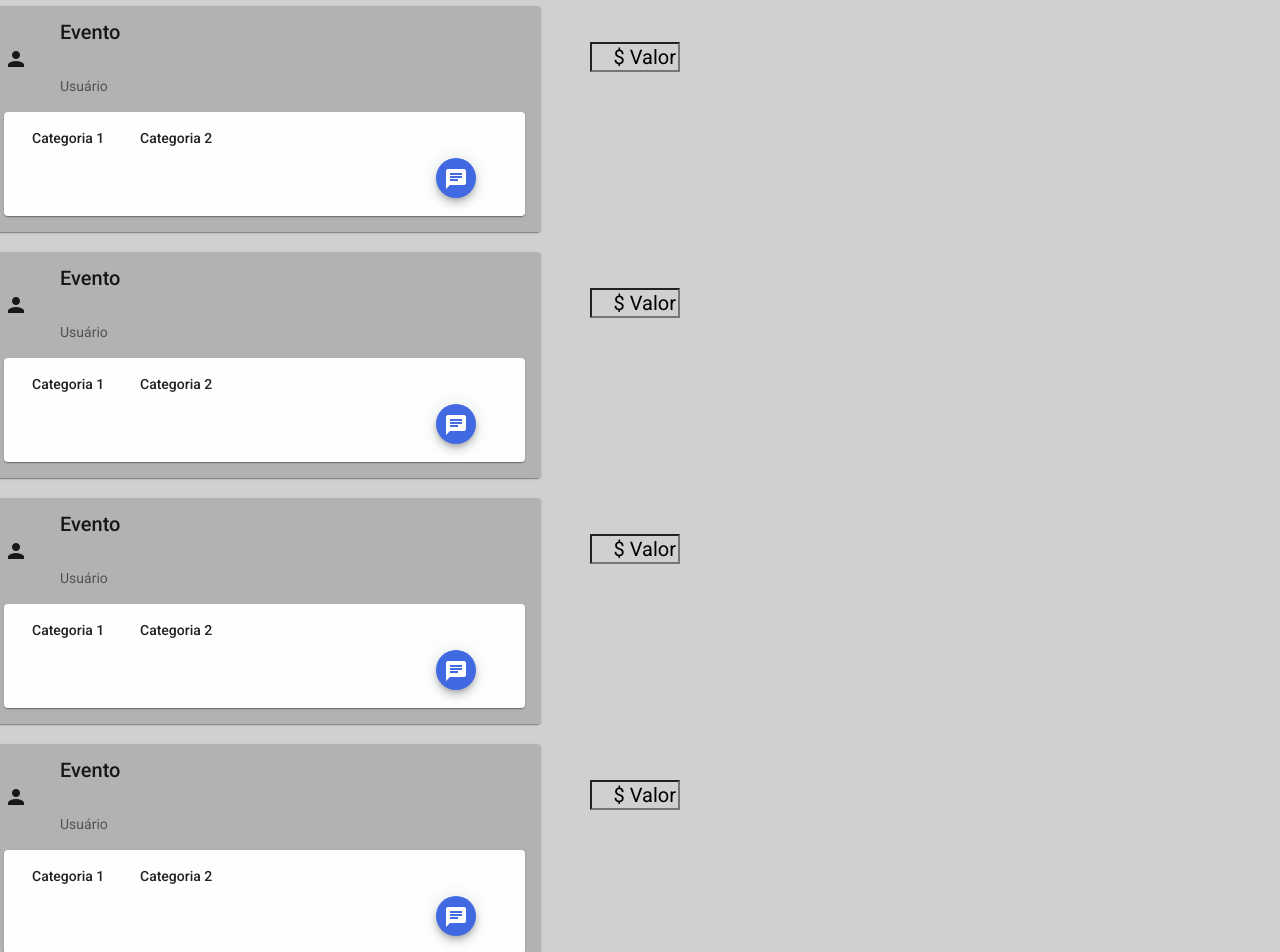
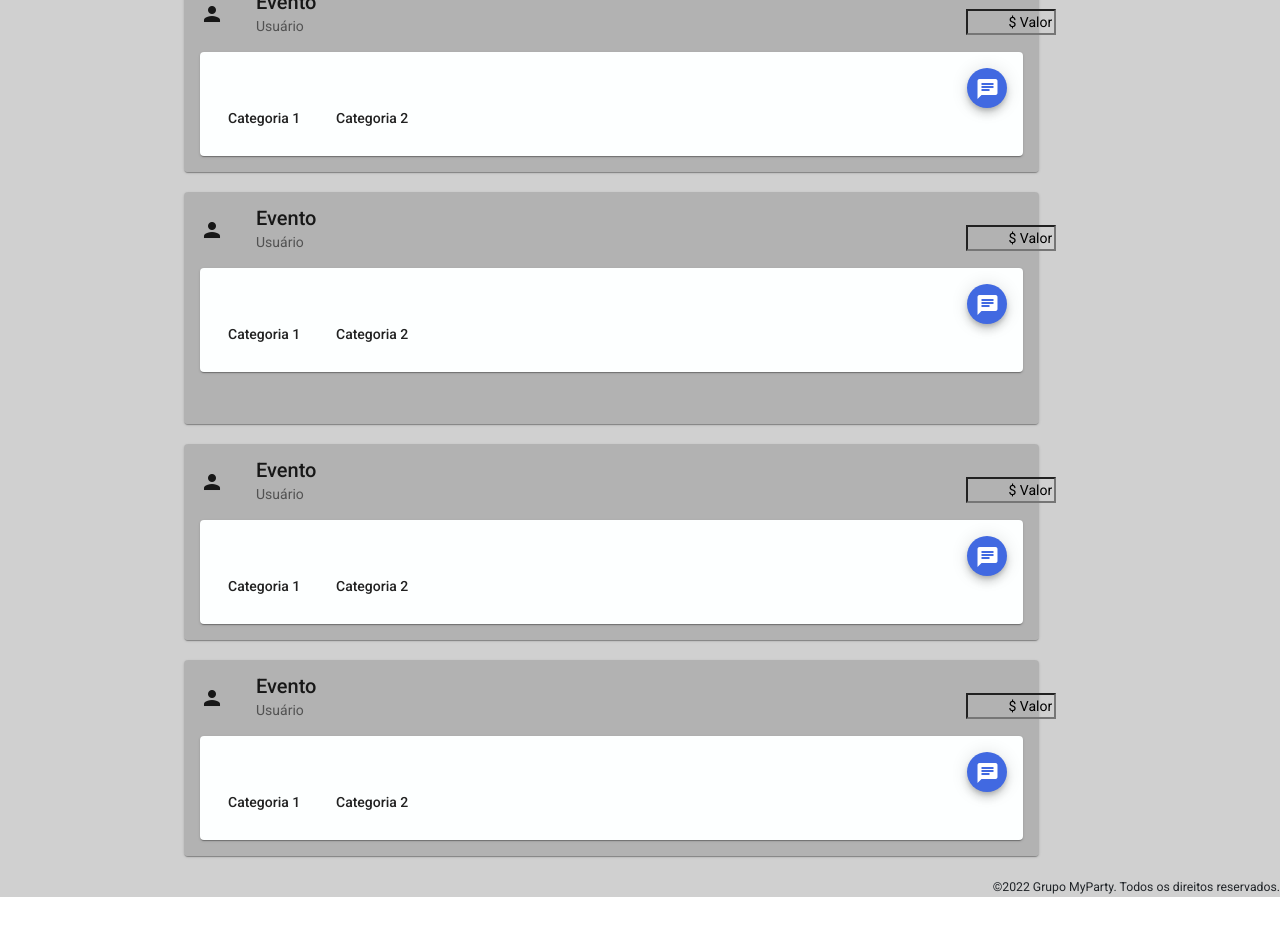
Before and after one commit to CesarKenzo/MyParty, an Angular app: page /marketplace in a window 1280 px wide. Shown: the part 380-1332 px from the top of the page. After the commit the page ends 1277 px from the top, so only its background shows below. Built offline with nearby package versions, Linux system fonts and the light colour scheme.

Commit message:
Adjust MarketPlace

```diff
--- a/src/app/components/event-page/event-page.component.html
+++ b/src/app/components/event-page/event-page.component.html
@@ -4,8 +4,8 @@
     <div>
         <mat-card style="background-color: #FFF; border-color: #4169e14d;">
             <mat-card-title title="review">
-                <mat-icon>celebration</mat-icon>&nbsp;&nbsp;&nbsp;&nbsp;&nbsp;Nome da Festa
-                <ngb-rating [max]="5" [(rate)]="rating" [readonly]="true" style="float: right"></ngb-rating>
+                <mat-icon>celebration</mat-icon>&nbsp;&nbsp;&nbsp;&nbsp;&nbsp;{{event.name}}
+                <ngb-rating [max]="5" [(rate)]="event.rating" [readonly]="true" style="float: right"></ngb-rating>
             </mat-card-title>
         </mat-card>
     </div>
@@ -14,7 +14,7 @@
         <div class="column">
             <mat-card class="example-card">
                 <mat-card-header> </mat-card-header>
-                <img mat-card-image src="https://veja.abril.com.br/wp-content/uploads/2021/02/BOA-1-veja_photo.alexferro.com_.br_.20022021-2-5.jpg.jpg" alt="Foto da Festa 1">
+                <img mat-card-image src="{{event.image}}" alt="Foto da Festa 1">
             </mat-card>
         </div>
         <div class="column">
@@ -32,18 +32,15 @@
         <mat-card style="background-color: #4169e14d">
             <mat-card-title title="Descrição">Descrição</mat-card-title>
             <mat-card-content>
-                Descrição da festa.
+                {{event.description}}
                 <br/>
                 <br/>
                 <br/>
                 <br/>
                 <br/>
             </mat-card-content>
-            <mat-chip-list>
-                <mat-chip class="tag-chip">Categoria 1</mat-chip>
-                <mat-chip class="tag-chip">Categoria 2</mat-chip>
-                <mat-chip class="tag-chip">Categoria 3</mat-chip>
-                <mat-chip class="tag-chip">Categoria 4</mat-chip>
+            <mat-chip-list style="margin-left: 5%;">
+                <mat-chip *ngFor="let categorie of event.categories" class="tag-chip">{{categorie}}</mat-chip>
             </mat-chip-list>
         </mat-card>
         <br/>
@@ -151,7 +148,7 @@
             <mat-tab label="Evento">
                 <mat-card style="background-color: #4169e14d">
                     <mat-card-title title="review">
-                        <mat-icon>person</mat-icon> X: Festa Sensacional!
+                        <mat-icon>person</mat-icon>Usuario X: Festa Sensacional!
                             <ngb-rating [max]="5" [(rate)]="rating_comment1" [readonly]="true" style="float: right"></ngb-rating>
                         </mat-card-title>
                     <mat-card-content>
@@ -190,7 +187,7 @@
                     <mat-card-header>
                         <mat-card-title></mat-card-title>
                     </mat-card-header>
-                    <img mat-card-image src="https://magaluteste.blob.core.windows.net/container-myparty/Festa1.jpg" alt="Foto da Festa 1">
+                    <img mat-card-image src="https://magaluteste.blob.core.windows.net/container-myparty/Festa2.jpg" alt="Foto da Festa 1">
                 </mat-card>
             </div>
             <div class="column_relacionados">
@@ -198,7 +195,7 @@
                     <mat-card-header>
                         <mat-card-title></mat-card-title>
                     </mat-card-header>
-                    <img mat-card-image src="https://loungesfestas.com.br/wp-content/uploads/2018/05/festa-tematica.jpg" alt="Foto da Festa 1">
+                    <img mat-card-image src="https://magaluteste.blob.core.windows.net/container-myparty/Festa3.jpg" alt="Foto da Festa 1">
                 </mat-card>
             </div>
             <div class="column_relacionados">
@@ -206,7 +203,7 @@
                     <mat-card-header>
                         <mat-card-title></mat-card-title>
                     </mat-card-header>
-                    <img mat-card-image src="https://veja.abril.com.br/wp-content/uploads/2021/02/BOA-1-veja_photo.alexferro.com_.br_.20022021-2-5.jpg.jpg" alt="Foto da Festa 1">
+                    <img mat-card-image src="https://magaluteste.blob.core.windows.net/container-myparty/Festa7.jpg" alt="Foto da Festa 1">
                 </mat-card>
             </div>
             <div class="column_relacionados">
@@ -214,7 +211,7 @@
                     <mat-card-header>
                         <mat-card-title></mat-card-title>
                     </mat-card-header>
-                    <img mat-card-image src="https://lh3.googleusercontent.com/-NXTgkn_I3lg/X51-o8f_cJI/AAAAAAAAAb4/RqFF_iqGsE8wUEayJzW-5BCl6pYXyUUqwCLcBGAsYHQ/image.png" alt="Foto da Festa 1">
+                    <img mat-card-image src="https://magaluteste.blob.core.windows.net/container-myparty/Festa6.jpg" alt="Foto da Festa 1">
                 </mat-card>
             </div>
         </div>
--- a/src/app/components/event-page/event-page.component.ts
+++ b/src/app/components/event-page/event-page.component.ts
@@ -1,4 +1,5 @@
-import { Component, OnInit } from '@angular/core';
+import { Component, Input, OnInit } from '@angular/core';
+import { Event } from '../event-list/event-list.component';
 
 @Component({
   selector: 'app-event-page',
@@ -8,7 +9,15 @@ import { Component, OnInit } from '@angular/core';
 
 export class EventPageComponent implements OnInit {
 
-  rating = 5;
+  @Input() event: Event = {
+    name: 'Evento X',
+    production: 'Produtor X',
+    rating: 5,
+    image: 'https://magaluteste.blob.core.windows.net/container-myparty/Festa1.jpg',
+    description: 'Descrição do Evento',
+    categories: ['Categoria X','Categoria Y'],
+  }
+
   rating_comment1 = 4;
   rating_comment2 = 5;
   rating_comment3 = 4;
--- a/src/app/components/marketplace/marketplace.component.css
+++ b/src/app/components/marketplace/marketplace.component.css
@@ -11,20 +11,14 @@
     max-width: 100%;
 }
 
-.list {
-    display: inline-table;
-    align-content: center;
-    align-items: center;
-}
-
 .row-search {
     right: 40%;
 }
 
 .example-card {
-    width: 70%;
-    align-self: center;
+    width: 75%;
     background-color: #99999986;
+    left: 10%;
 }
 
 .internal-card {
@@ -73,3 +67,10 @@
 .mat-form-field {
     margin-right: 4px;
 }
+
+.value-tag {
+    text-align: end;
+    width: 90px;
+    background-color: transparent;
+    margin-left: 77%;
+}
--- a/src/app/components/marketplace/marketplace.component.html
+++ b/src/app/components/marketplace/marketplace.component.html
@@ -1,4 +1,5 @@
 <section style="background-color: #D0D0D0;">
+    <section class="container">
         <tr><br/></tr>
         <mat-accordion class="tab-filtro" multi>
             <mat-expansion-panel>
@@ -25,7 +26,6 @@
             </mat-form-field>
             </mat-expansion-panel>
         </mat-accordion>
-    <div class="list">
         <tr><br/></tr>
         <div class="row">
             <mat-card class="example-card">
@@ -33,22 +33,20 @@
                     <div mat-card-avatar class="card_header_avatar"><mat-icon>person</mat-icon></div>
                     <mat-card-title>
                         Evento
-                        <input style="text-align: end; width: 90px; background-color: transparent; margin-left: 530px;" value="$ Valor" readonly/>
                     </mat-card-title>
+                    <input class="value-tag" value="$ Valor" readonly/>
                     <mat-card-subtitle>Usuário</mat-card-subtitle>
                 </mat-card-header>
                 <mat-card-content>
                     <mat-card class="internal-card">
-                        <mat-card-header style="display: inline;">
+                        <mat-card-content>
+                            <button mat-mini-fab style="background-color: #4169E1; margin-left: 95%;">
+                                <mat-icon>chat</mat-icon>
+                            </button>
                             <mat-chip-list>
                                 <mat-chip class="card-chips" style="bottom: 6px;">Categoria 1</mat-chip>
                                 <mat-chip class="card-chips" style="bottom: 6px;">Categoria 2</mat-chip>
-                                <button mat-mini-fab style="margin-left: 420px; bottom: 6px; background-color: #4169E1">
-                                    <mat-icon>chat</mat-icon>
-                                </button>
                             </mat-chip-list>
-                        </mat-card-header>
-                        <mat-card-content>
                         </mat-card-content>
                     </mat-card>
                 </mat-card-content>
@@ -61,22 +59,20 @@
                     <div mat-card-avatar class="card_header_avatar"><mat-icon>person</mat-icon></div>
                     <mat-card-title>
                         Evento
-                        <input style="text-align: end; width: 90px; background-color: transparent; margin-left: 530px;" value="$ Valor" readonly/>
                     </mat-card-title>
+                    <input class="value-tag" value="$ Valor" readonly/>
                     <mat-card-subtitle>Usuário</mat-card-subtitle>
                 </mat-card-header>
                 <mat-card-content>
                     <mat-card class="internal-card">
-                        <mat-card-header style="display: inline;">
+                        <mat-card-content>
+                            <button mat-mini-fab style="background-color: #4169E1; margin-left: 95%;">
+                                <mat-icon>chat</mat-icon>
+                            </button>
                             <mat-chip-list>
                                 <mat-chip class="card-chips" style="bottom: 6px;">Categoria 1</mat-chip>
                                 <mat-chip class="card-chips" style="bottom: 6px;">Categoria 2</mat-chip>
-                                <button mat-mini-fab style="margin-left: 420px; bottom: 6px; background-color: #4169E1">
-                                    <mat-icon>chat</mat-icon>
-                                </button>
                             </mat-chip-list>
-                        </mat-card-header>
-                        <mat-card-content>
                         </mat-card-content>
                     </mat-card>
                 </mat-card-content>
@@ -89,22 +85,50 @@
                     <div mat-card-avatar class="card_header_avatar"><mat-icon>person</mat-icon></div>
                     <mat-card-title >
                         Evento
-                        <input style="text-align: end; width: 90px; background-color: transparent; margin-left: 530px;" value="$ Valor" readonly/>
                     </mat-card-title>
+                    <input class="value-tag" value="$ Valor" readonly/>
                     <mat-card-subtitle>Usuário</mat-card-subtitle>
                 </mat-card-header>
                 <mat-card-content>
                     <mat-card class="internal-card">
-                        <mat-card-header style="display: inline;">
+                        <mat-card-content>
+                            <button mat-mini-fab style="background-color: #4169E1; margin-left: 95%;">
+                                <mat-icon>chat</mat-icon>
+                            </button>
                             <mat-chip-list>
                                 <mat-chip class="card-chips" style="bottom: 6px;">Categoria 1</mat-chip>
                                 <mat-chip class="card-chips" style="bottom: 6px;">Categoria 2</mat-chip>
-                                <button mat-mini-fab style="margin-left: 420px; bottom: 6px; background-color: #4169E1">
+                            </mat-chip-list>
+                        </mat-card-content>
+                    </mat-card>
+                </mat-card-content>
+                <mat-card-footer style="display: inline;">
+
+
+                </mat-card-footer>
+            </mat-card>
+        </div>
+        <tr><br/></tr>
+        <div class="row">
+            <mat-card class="example-card">
+                <mat-card-header style="align-items: center;">
+                    <div mat-card-avatar class="card_header_avatar"><mat-icon>person</mat-icon></div>
+                    <mat-card-title >
+                        Evento
+                    </mat-card-title>
+                    <input class="value-tag" value="$ Valor" readonly/>
+                    <mat-card-subtitle>Usuário</mat-card-subtitle>
+                </mat-card-header>
+                <mat-card-content>
+                    <mat-card class="internal-card">
+                        <mat-card-content>
+                            <button mat-mini-fab style="background-color: #4169E1; margin-left: 95%;">
                                 <mat-icon>chat</mat-icon>
                             </button>
+                            <mat-chip-list>
+                                <mat-chip class="card-chips" style="bottom: 6px;">Categoria 1</mat-chip>
+                                <mat-chip class="card-chips" style="bottom: 6px;">Categoria 2</mat-chip>
                             </mat-chip-list>
-                        </mat-card-header>
-                        <mat-card-content>
                         </mat-card-content>
                     </mat-card>
                 </mat-card-content>
@@ -117,55 +141,25 @@
                     <div mat-card-avatar class="card_header_avatar"><mat-icon>person</mat-icon></div>
                     <mat-card-title >
                         Evento
-                        <input style="text-align: end; width: 90px; background-color: transparent; margin-left: 530px;" value="$ Valor" readonly/>
                     </mat-card-title>
+                    <input class="value-tag" value="$ Valor" readonly/>
                     <mat-card-subtitle>Usuário</mat-card-subtitle>
                 </mat-card-header>
                 <mat-card-content>
                     <mat-card class="internal-card">
-                        <mat-card-header style="display: inline;">
+                        <mat-card-content>
+                            <button mat-mini-fab style="background-color: #4169E1; margin-left: 95%;">
+                                <mat-icon>chat</mat-icon>
+                            </button>
                             <mat-chip-list>
                                 <mat-chip class="card-chips" style="bottom: 6px;">Categoria 1</mat-chip>
                                 <mat-chip class="card-chips" style="bottom: 6px;">Categoria 2</mat-chip>
-                                <button mat-mini-fab style="margin-left: 420px; bottom: 6px; background-color: #4169E1">
-                                    <mat-icon>chat</mat-icon>
-                                </button>
                             </mat-chip-list>
-                        </mat-card-header>
-                        <mat-card-content>
                         </mat-card-content>
                     </mat-card>
                 </mat-card-content>
             </mat-card>
         </div>
         <tr><br/></tr>
-        <div class="row">
-            <mat-card class="example-card">
-                <mat-card-header style="align-items: center;">
-                    <div mat-card-avatar class="card_header_avatar"><mat-icon>person</mat-icon></div>
-                    <mat-card-title >
-                        Evento
-                        <input style="text-align: end; width: 90px; background-color: transparent; margin-left: 530px;" value="$ Valor" readonly/>
-                    </mat-card-title>
-                    <mat-card-subtitle>Usuário</mat-card-subtitle>
-                </mat-card-header>
-                <mat-card-content>
-                    <mat-card class="internal-card">
-                        <mat-card-header style="display: inline;">
-                            <mat-chip-list>
-                                <mat-chip class="card-chips" style="bottom: 6px;">Categoria 1</mat-chip>
-                                <mat-chip class="card-chips" style="bottom: 6px;">Categoria 2</mat-chip>
-                                <button mat-mini-fab style="margin-left: 420px; bottom: 6px; background-color: #4169E1">
-                                    <mat-icon>chat</mat-icon>
-                                </button>
-                            </mat-chip-list>
-                        </mat-card-header>
-                        <mat-card-content>
-                        </mat-card-content>
-                    </mat-card>
-                </mat-card-content>
-            </mat-card>
-        </div>
-        <tr><br/></tr>
-    </div>
     </section>
+</section>
```
Also changed, not shown: 1 other file (tests, documents, lock files or other folders). Lines whose indentation alone changed are shown as unchanged.
